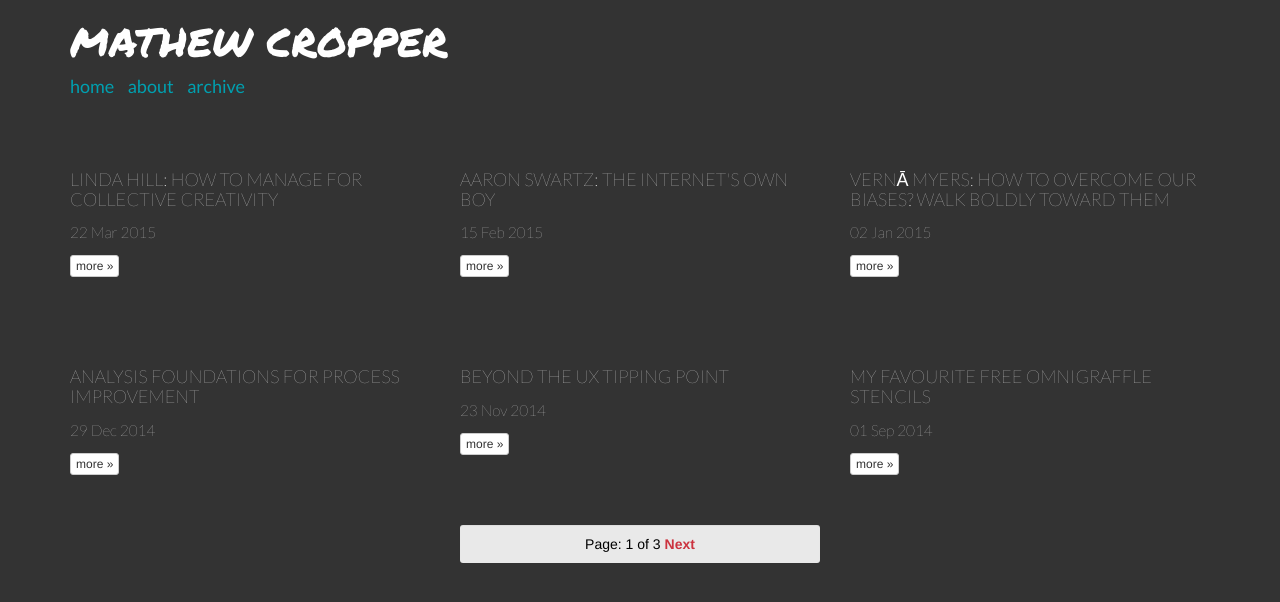
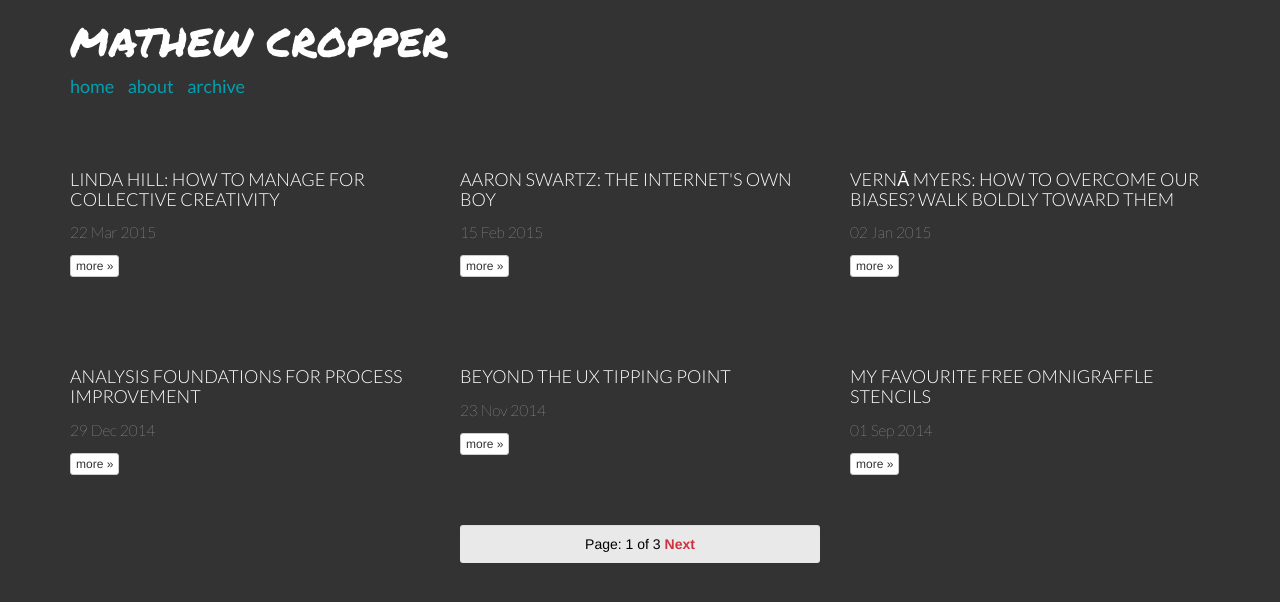
Before and after one commit to mathewcropper/mathewcropper.github.io, a Jekyll site: the page built from index.html, in a window 1280 px wide. Shown: the top 602 px of the page. Built offline with Jekyll 4.4.1, drawn with Linux system fonts in a browser that asks for light colours; nearby versions of some CDN libraries; the list of posts is cut into pages by our own code.

Commit message:
More weight

```diff
--- a/_layouts/post.html
+++ b/_layouts/post.html
@@ -7,7 +7,7 @@
 		<div class="row">
 		  <div class="col-md-5 mc-margin-bottom-50">
 			  <h3 class="text-uppercase mc-100">{{ page.title }}</h3>
-			  <p class="mc-100"><small>{{ page.date | date_to_string }}</small></p>
+			  <p class="mc-300"><small>{{ page.date | date_to_string }}</small></p>
 		  </div>
 		  <div class="col-md-7 mc-margin-bottom-50">
 			  <p class="mc-100">
--- a/about/index.html
+++ b/about/index.html
@@ -8,7 +8,7 @@
 
 		<div class="row">
 		  <div class="col-md-3 mc-margin-bottom-50">
-			  <h3 class="text-uppercase mc-100">About me</h3>
+			  <h3 class="text-uppercase mc-300">About me</h3>
 		  </div>
 		  <div class="col-md-9 mc-margin-bottom-50">
 			  <p>
@@ -22,7 +22,7 @@
 
 		<div class="row">
 		  <div class="col-md-3 mc-margin-bottom-50">
-			  <h3 class="text-uppercase mc-100">About this site</h3>
+			  <h3 class="text-uppercase mc-300">About this site</h3>
 		  </div>
 		  <div class="col-md-9 mc-margin-bottom-50">
 			  <p>
--- a/index.html
+++ b/index.html
@@ -9,7 +9,7 @@
 		<div class="row">
 		{% for post in paginator.posts limit: 3 %}
 		  <div class="col-md-4 mc-margin-bottom-30 mc-padding-top-20">
-			  <h4 class="text-uppercase mc-100"><a href="{{ post.url }}">{{ post.title }}</a></h3>
+			  <h4 class="text-uppercase mc-300"><a href="{{ post.url }}">{{ post.title }}</a></h3>
 			  <p class="mc-100"><small>{{ post.date | date_to_string }}</small></p>
 			  <a class="btn btn-default btn-xs" href="{{ post.url }}" role="button">more &raquo;</a>
 		  </div>
@@ -21,7 +21,7 @@
 		<div class="row">
 		{% for post in paginator.posts limit: 3 offset: 3 %}
 		  <div class="col-md-4 mc-margin-bottom-30 mc-padding-top-20">
-			  <h4 class="text-uppercase mc-100"><a href="{{ post.url }}">{{ post.title }}</a></h3>
+			  <h4 class="text-uppercase mc-300"><a href="{{ post.url }}">{{ post.title }}</a></h3>
 			  <p class="mc-100"><small>{{ post.date | date_to_string }}</small></p>
 			  <a class="btn btn-default btn-xs" href="{{ post.url }}" role="button">more &raquo;</a>
 		  </div>
```
